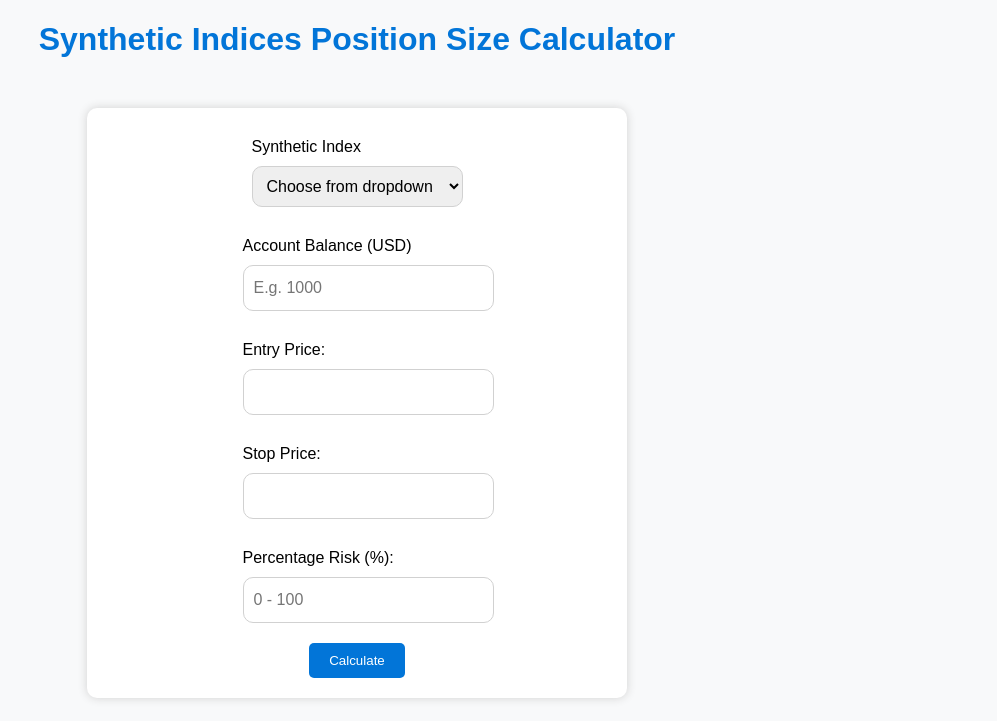
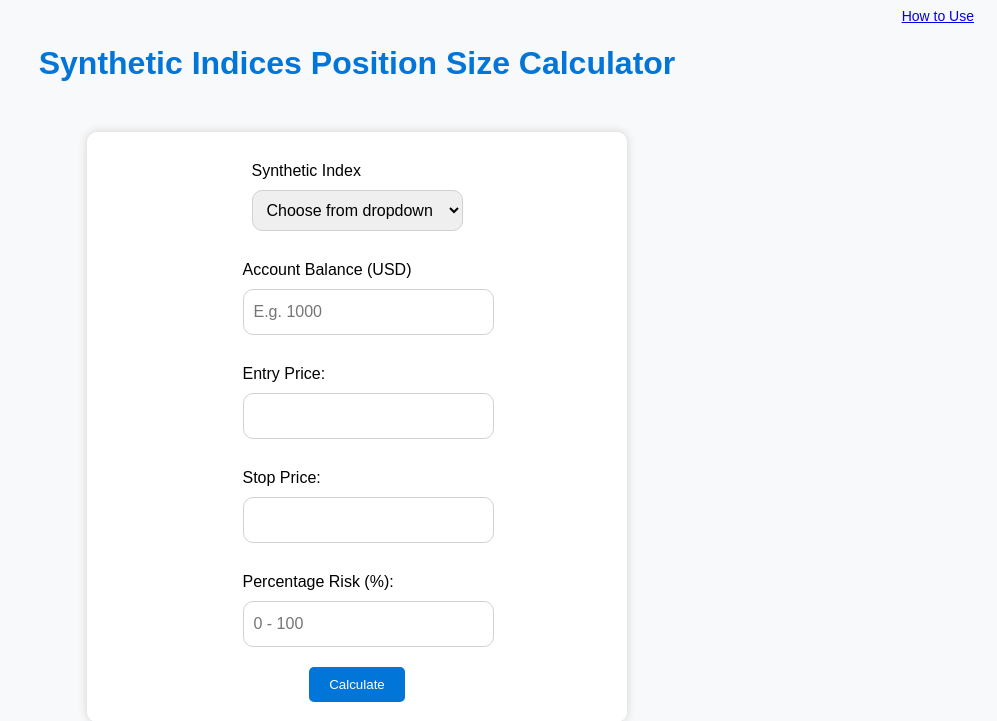
Before and after one commit to LionelMv/Deriv-SI_Calculator, a Django app: page / in a window 1280 px wide. Shown: the top 721 px of the page, without its empty margins (283-1280 px from the left). Run offline with Django 4.2, Linux system fonts and the light colour scheme.

Commit message:
created the about page

```diff
--- a/Deriv_SI/calculator/static/calculator/style.css
+++ b/Deriv_SI/calculator/static/calculator/style.css
@@ -1,6 +1,12 @@
 body {
   font-family: Arial, sans-serif;
   background-color: #f8f9fa;
+}
+
+.nav {
+  text-align: right;
+  font-size: 14px;
+  margin-right: 15px;
 }
 
 h1 {
--- a/Deriv_SI/calculator/templates/calculator/calculator.html
+++ b/Deriv_SI/calculator/templates/calculator/calculator.html
@@ -3,11 +3,16 @@
 
 <head>
   {% load static %}
+  <meta charset="UTF-8">
+  <meta name="viewport" content="width=device-width, initial-scale=1.0">
   <link rel="stylesheet" type="text/css" href="{% static 'calculator/style.css' %}">
   <title>SI Calculator</title>
 </head>
 
 <body>
+  <div class="nav">
+    <a href="/about">How to Use</a>
+  </div>
   <h1>Synthetic Indices Position Size Calculator</h1>
   <div class="entries">
     <form method="post">
--- a/Deriv_SI/calculator/urls.py
+++ b/Deriv_SI/calculator/urls.py
@@ -3,4 +3,5 @@ from . import views
 
 urlpatterns = [
   path('', views.Indice, name='calculator-home'),
+  path('about/', views.about, name='calculator-about')
 ]
--- a/Deriv_SI/calculator/views.py
+++ b/Deriv_SI/calculator/views.py
@@ -1,7 +1,7 @@
 from django.shortcuts import render
 from .forms import SICalculator
 from .get_lot import calculate_lot_risk
-from .choices import INSTRUMENTS
+from .choices import INSTRUMENTS, CHOICES
 
 
 def Indice(request):
@@ -33,3 +33,24 @@ def Indice(request):
     }
 
     return render(request, 'calculator/calculator.html', context)
+
+# def render_instruments_table(instruments):
+#     # Define the table header
+#     table_html = '<table><tr><th>Instrument</th><th>Value (lowest lot)</th></tr>'
+
+#     # Loop through the instruments and add them to the table
+#     for instrument, value in instruments.items():
+#         table_html += f'<tr><td>{CHOICES[instrument]}</td><td>{value}</td></tr>'
+
+#     # Close the table tag
+#     table_html += '</table>'
+
+#     return table_html
+
+def about(request):
+    my_dict = {}
+    for choice in CHOICES[1:]:
+        my_dict[choice[1]] = INSTRUMENTS[choice[0]]
+
+    context = {'my_dict': my_dict}
+    return render(request, 'calculator/about.html', context)
```
